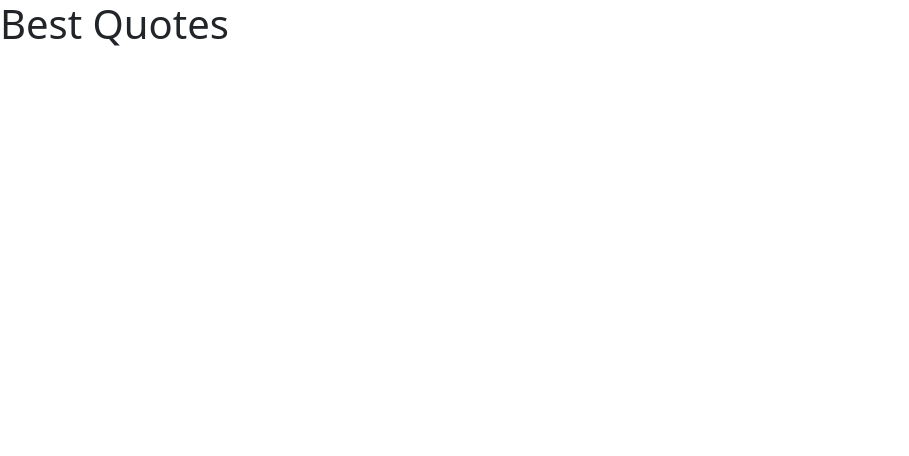
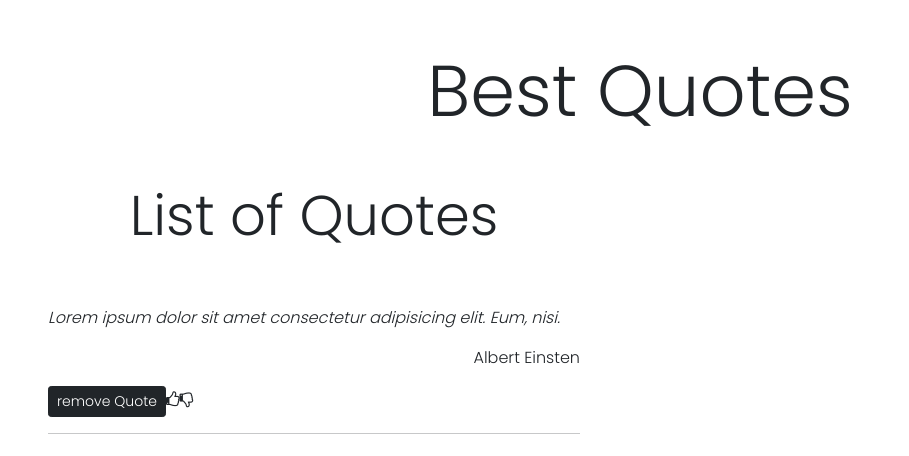
Before and after one commit to barkotenicholas/Quotes, an Angular app: page / in a window 1280 px wide. Shown: the top 456 px of the page, without its empty margins (0-909 px from the left). Built offline with nearby package versions, Linux system fonts and the light colour scheme.

Commit message:
Added thumbs ups and thunmbs doown icons

```diff
--- a/src/app/app.component.css
+++ b/src/app/app.component.css
@@ -0,0 +1,3 @@
+.quote{
+    font-style: italic;
+}
--- a/src/app/app.component.html
+++ b/src/app/app.component.html
@@ -1,3 +1,28 @@
 <header>
-  <h1> Best Quotes</h1>
+  <h1 class="display-2 text-center m-5"> Best Quotes </h1>
 </header>
+
+<div class="row">
+  <div class="col-md-6">
+
+    <h1 class="text-center display-4">List of Quotes</h1>
+
+    <div class="p-5">
+      <p class="quote">Lorem ipsum dolor sit amet consectetur adipisicing elit. Eum, nisi.</p>
+      <p class="text-end" >Albert Einsten</p>
+      <div>
+        <button class="btn btn-sm btn-dark ">
+          remove Quote
+        </button>
+        <i class="fa fa-thumbs-o-up " aria-hidden="true"></i>
+        <i class="fa fa-thumbs-o-down" aria-hidden="true"></i>
+
+      </div>
+      <hr>
+    </div>
+
+  </div>
+  <div class="col-md-6">
+
+  </div>
+</div>
--- a/src/styles.css
+++ b/src/styles.css
@@ -1,2 +1,7 @@
-/* You can add global styles to this file, and also import other style files */
-@import url('https://fonts.googleapis.com/css?family=Roboto&display=swap');
+@import url('https://fonts.googleapis.com/css2?family=Poppins:wght@100;300&family=Roboto+Mono:wght@100&family=Roboto:wght@100&display=swap');
+
+
+*{
+    font-family: 'Poppins', sans-serif;
+
+}
```
